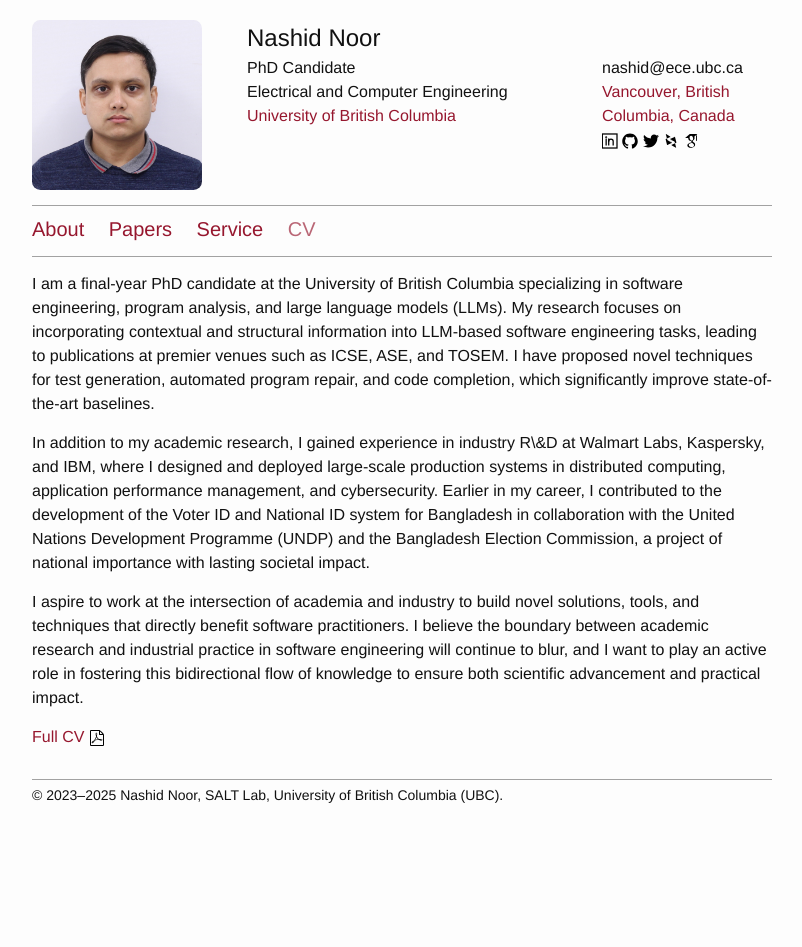
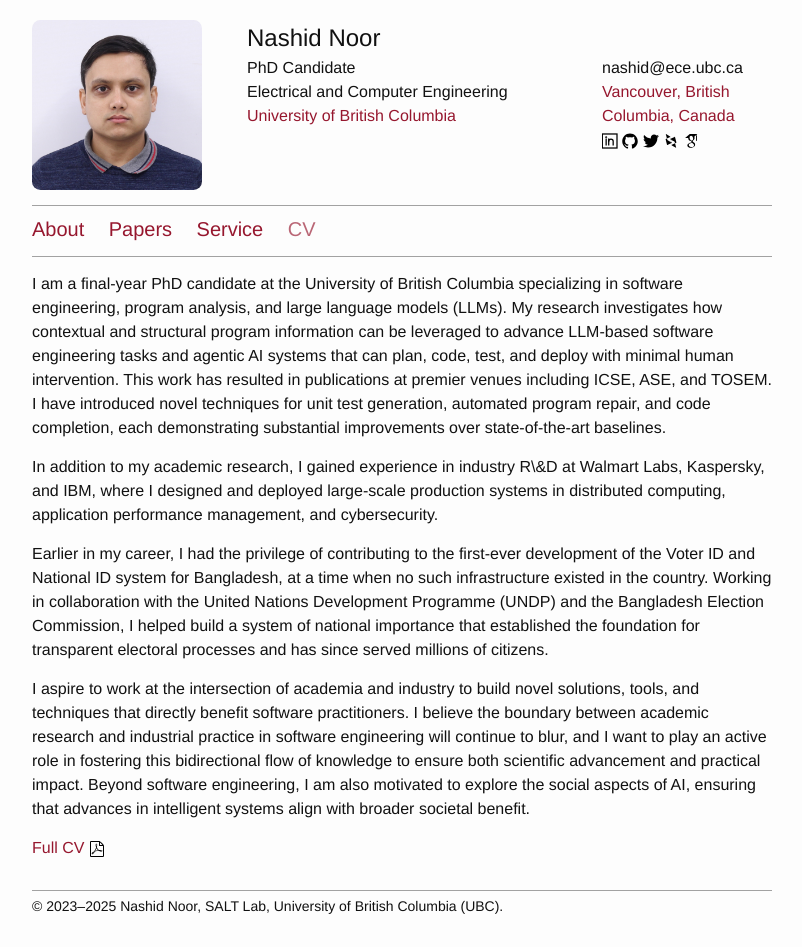
Before and after one commit to nashid/nashid.github.io, a Jekyll site: the page built from nav/cv.md, in a window 1280 px wide. Shown: the whole page, without its empty margins (238-1040 px from the left). Built offline with Jekyll 4.4.1, drawn with Linux system fonts in a browser that asks for light colours; before the commit the page ends 900 px from its top, so only the background shows below that.

Commit message:
add cv - 2

```diff
--- a/nav/cv.md
+++ b/nav/cv.md
@@ -4,11 +4,13 @@ title: CV
 permalink: /cv/
 weight: 6
 ---
-I am a final-year PhD candidate at the University of British Columbia specializing in software engineering, program analysis, and large language models (LLMs). My research focuses on incorporating contextual and structural information into LLM-based software engineering tasks, leading to publications at premier venues such as ICSE, ASE, and TOSEM. I have proposed novel techniques for test generation, automated program repair, and code completion, which significantly improve state-of-the-art baselines.
+I am a final-year PhD candidate at the University of British Columbia specializing in software engineering, program analysis, and large language models (LLMs). My research investigates how contextual and structural program information can be leveraged to advance LLM-based software engineering tasks and agentic AI systems that can plan, code, test, and deploy with minimal human intervention. This work has resulted in publications at premier venues including ICSE, ASE, and TOSEM. I have introduced novel techniques for unit test generation, automated program repair, and code completion, each demonstrating substantial improvements over state-of-the-art baselines.
 
-In addition to my academic research, I gained experience in industry R\&D at Walmart Labs, Kaspersky, and IBM, where I designed and deployed large-scale production systems in distributed computing, application performance management, and cybersecurity. Earlier in my career, I contributed to the development of the Voter ID and National ID system for Bangladesh in collaboration with the United Nations Development Programme (UNDP) and the Bangladesh Election Commission, a project of national importance with lasting societal impact.
+In addition to my academic research, I gained experience in industry R\&D at Walmart Labs, Kaspersky, and IBM, where I designed and deployed large-scale production systems in distributed computing, application performance management, and cybersecurity.
 
-I aspire to work at the intersection of academia and industry to build novel solutions, tools, and techniques that directly benefit software practitioners. I believe the boundary between academic research and industrial practice in software engineering will continue to blur, and I want to play an active role in fostering this bidirectional flow of knowledge to ensure both scientific advancement and practical impact.
+Earlier in my career, I had the privilege of contributing to the first-ever development of the Voter ID and National ID system for Bangladesh, at a time when no such infrastructure existed in the country. Working in collaboration with the United Nations Development Programme (UNDP) and the Bangladesh Election Commission, I helped build a system of national importance that established the foundation for transparent electoral processes and has since served millions of citizens.
+
+I aspire to work at the intersection of academia and industry to build novel solutions, tools, and techniques that directly benefit software practitioners. I believe the boundary between academic research and industrial practice in software engineering will continue to blur, and I want to play an active role in fostering this bidirectional flow of knowledge to ensure both scientific advancement and practical impact. Beyond software engineering, I am also motivated to explore the social aspects of AI, ensuring that advances in intelligent systems align with broader societal benefit.
 
 <a href="/resources/docs/resume_nashid.pdf" target="_blank">
         Full CV <span class="icon"><svg><use xlink:href="#icon-pdf"/></svg></span>
```
